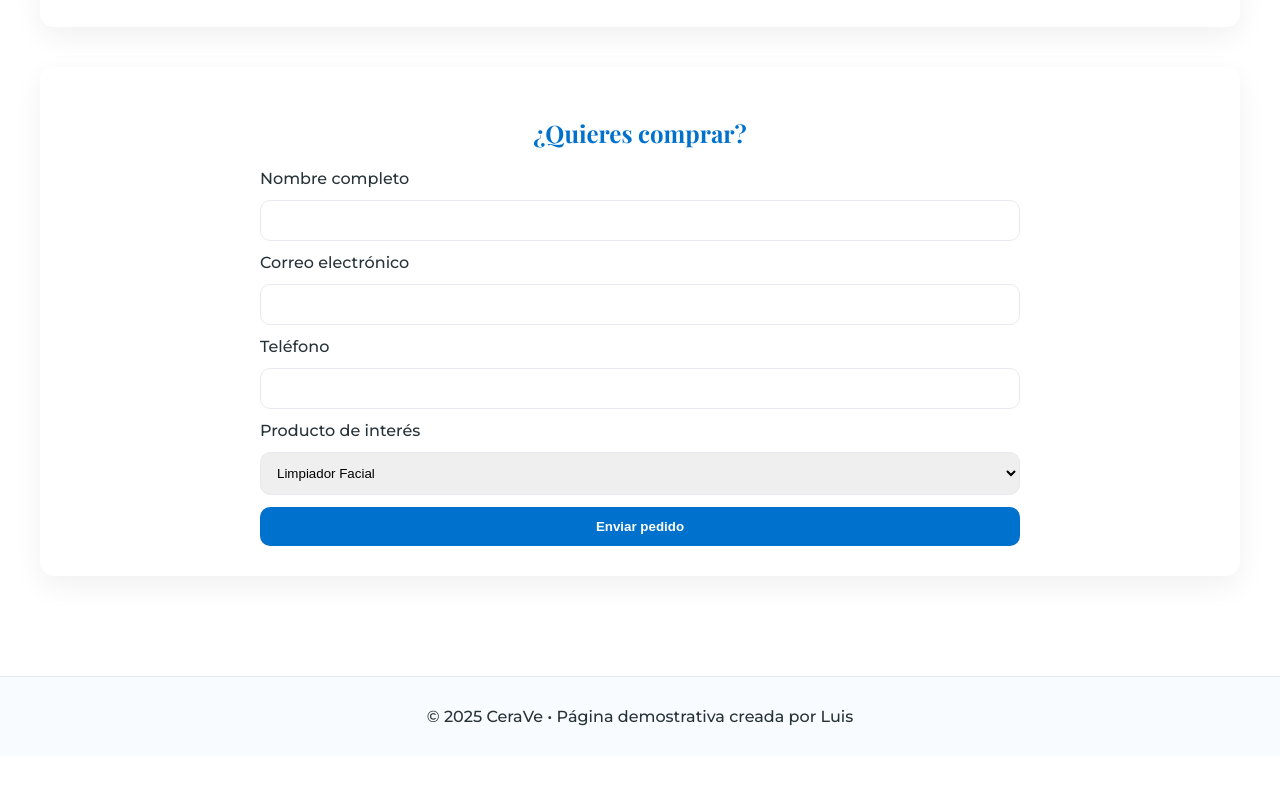
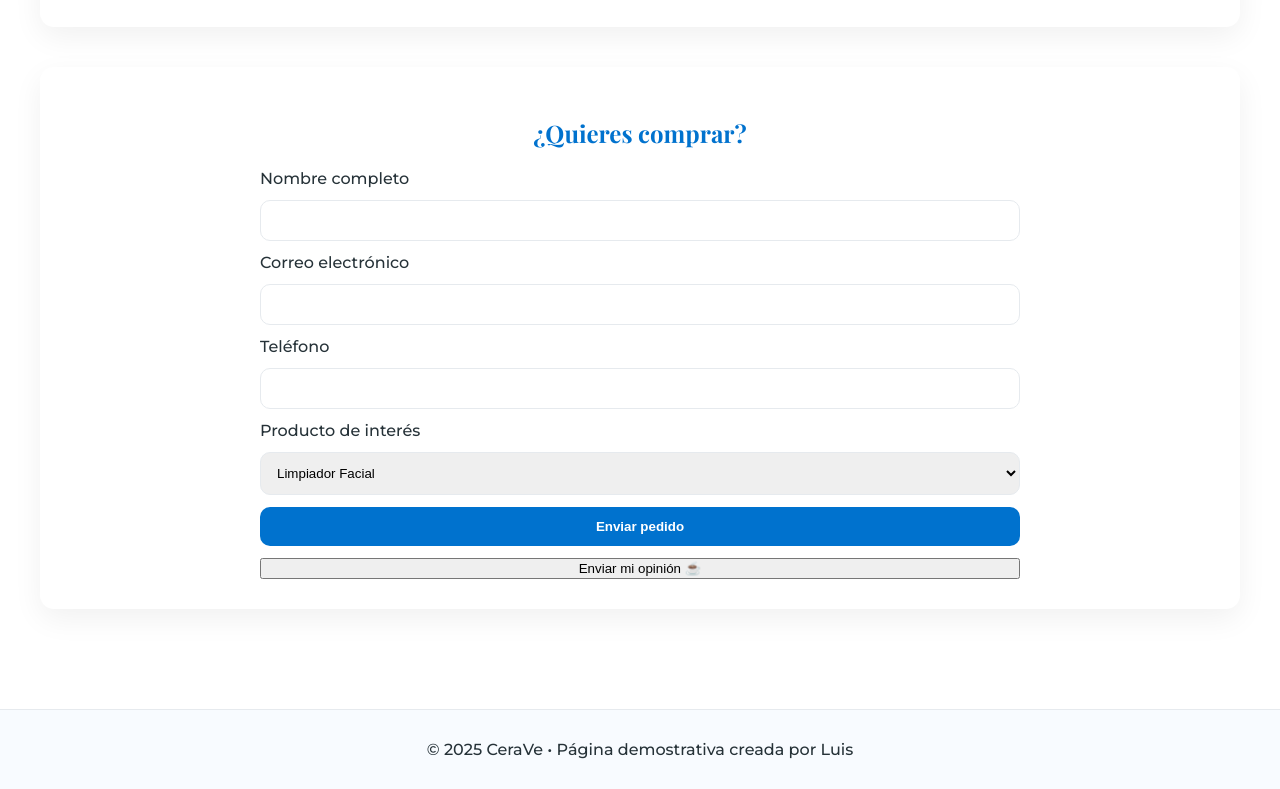
Before and after one commit to luiscastillo-dev/formulario_2, a plain HTML site: page index.html in a window 1280 px wide. Shown: the part 1880-2669 px from the top of the page. Before the commit the page ends 2636 px from the top, so only its background shows below. Drawn offline with nearby package versions, Linux system fonts and the light colour scheme.

Commit message:
Update index.html

```diff
--- a/index.html
+++ b/index.html
@@ -258,7 +258,9 @@
       </select>
 
       <button class="boton-form" type="submit">Enviar pedido</button>
-    </form>
+
+	<button type="submit" class="btn-form">Enviar mi opinión ☕</button>
+	</form>
 </section>
 
 </main>
```
